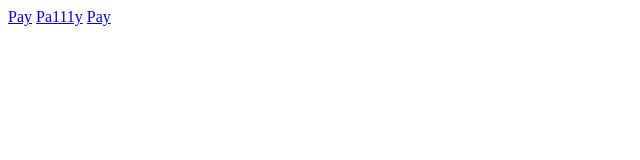
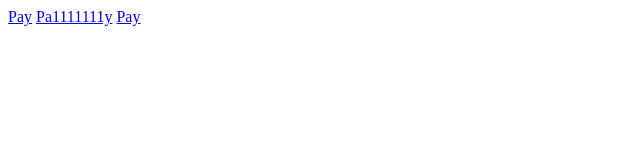
Before and after one commit to Vyachsheslav/remote-demo, a plain HTML site: page index.html in a window 1280 px wide. Shown: the full height of the page, 0-640 px from the left. Drawn offline with Linux system fonts and the light colour scheme.

Commit message:
ggw #1 ready2

```diff
--- a/index.html
+++ b/index.html
@@ -10,7 +10,7 @@
 </head>
 <body>
     <a href="payment.html">Pay</a>
-    <a href="ff">Pa111y</a>
+    <a href="ff">Pa1111111y</a>
     <a href="Rese55555t Demo">Pay</a>
 </body>
 </html>
```
